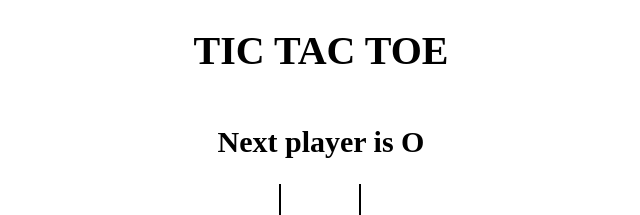
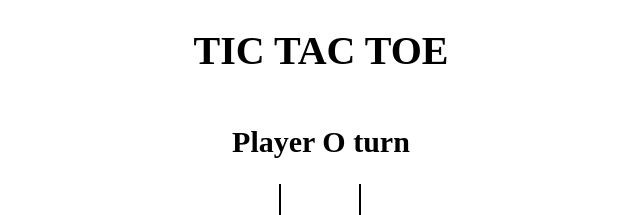
Before and after one commit to Vishuddhi-Jain/TicTacToe, a React (Vite) app: page / in a window 1280 px wide. Shown: the top 215 px of the page, without its empty margins (319-959 px from the left). Built offline with nearby package versions, Linux system fonts and the light colour scheme.

Commit message:
calculate winner and lift up the state

```diff
--- a/src/App.jsx
+++ b/src/App.jsx
@@ -11,7 +11,7 @@ const App = () => {
   const winner = calculateWinner(board);
   const message = winner
     ? `Winner is ${winner}`
-    : `Next player is ${isXNext ? 'X' : 'O'}`;
+    : ` Player  ${isXNext ? 'X' : 'O'} turn`;
 
   const handleSquareClick = position => {
     if (board[position] || winner) {
```
